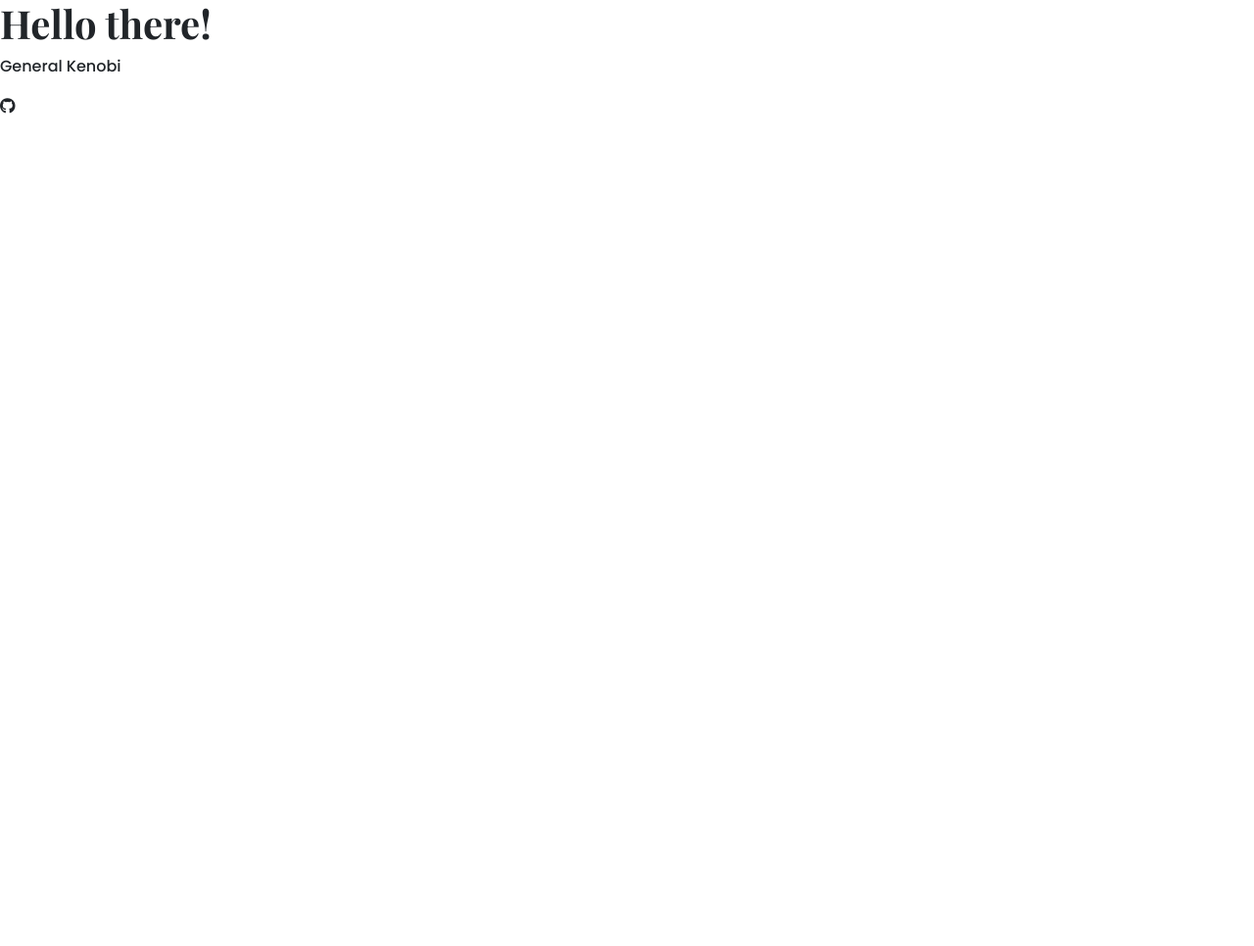
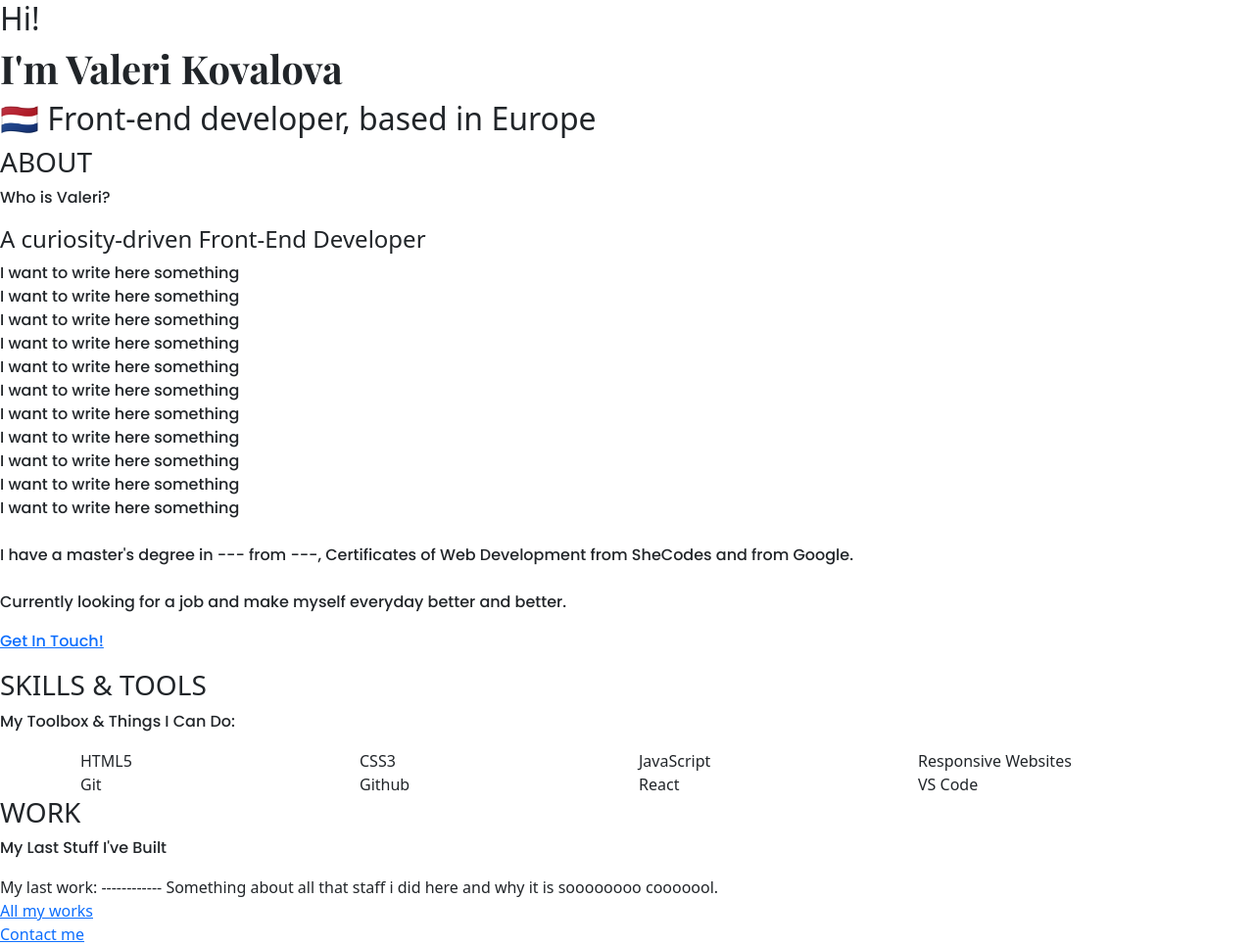
Before and after one commit to kavallir/2d-profile-website, a plain HTML site: page index.html in a window 1280 px wide. Shown: the whole page at 98% size. Before the commit the page ends 800 px from the top, so only its background shows below. Drawn offline with nearby package versions, Linux system fonts and the light colour scheme.

Commit message:
Added html to main page

```diff
--- a/index.html
+++ b/index.html
@@ -13,8 +13,67 @@
 <title>Valeriia Kovalova</title>
 </head>
 <body>
-    <h1>Hello there!</h1>
-    <p>General Kenobi</p>
-    <i class="fa-brands fa-github"></i>
+    <header>
+<div class="">
+<h2>Hi!</h2>
+    <h1>I'm Valeri Kovalova</h1>
+<h2>🇳🇱 Front-end developer, based in Europe</h2>
+</div>
+</header>
+<div>
+<h3>ABOUT</h3>
+<p>Who is Valeri?</p>
+</div>
+<div> <h4>A curiosity-driven Front-End Developer </h4>
+<p> I want to write here something <br />
+    I want to write here something <br />
+    I want to write here something <br />
+    I want to write here something <br />
+    I want to write here something <br />
+    I want to write here something <br />
+    I want to write here something <br />
+    I want to write here something <br />
+    I want to write here something <br />
+    I want to write here something <br />
+    I want to write here something <br />
+<br />
+    I have a master's degree in --- from ---, Certificates of Web Development from SheCodes and from Google.<br />
+    <br />
+    Currently looking for a job and make myself everyday better and better.
+</p>
+<p><a href="#"> Get In Touch!</a></p>
+</div>
+<div>
+    <div>
+        <h3>SKILLS & TOOLS</h3>
+        <p>My Toolbox & Things I Can Do:</p></div>
+        <div class="container">
+            <div class="row">
+                <div class="col-3">HTML5</div>
+                <div class="col-3">CSS3</div>
+                <div class="col-3">JavaScript</div>
+                <div class="col-3">Responsive Websites</div>
+            </div>
+            <div class="row">
+                <div class="col-3">Git</div>
+                <div class="col-3">Github</div>
+                <div class="col-3">React</div>
+                <div class="col-3">VS Code</div>
+            </div>
+
+        </div>
+</div>
+<div>
+    <div>
+        <h3>WORK</h3>
+        <p>My Last Stuff I've Built</p></div>
+        <div>
+        My last work: ------------
+        Something about all that staff i did here and why it is soooooooo cooooool. <br />
+        <a href="">All my works</a>
+    </div>
+</div>
+<div><a href="">Contact me</a></div>
+
 </body>
 </html>
```
